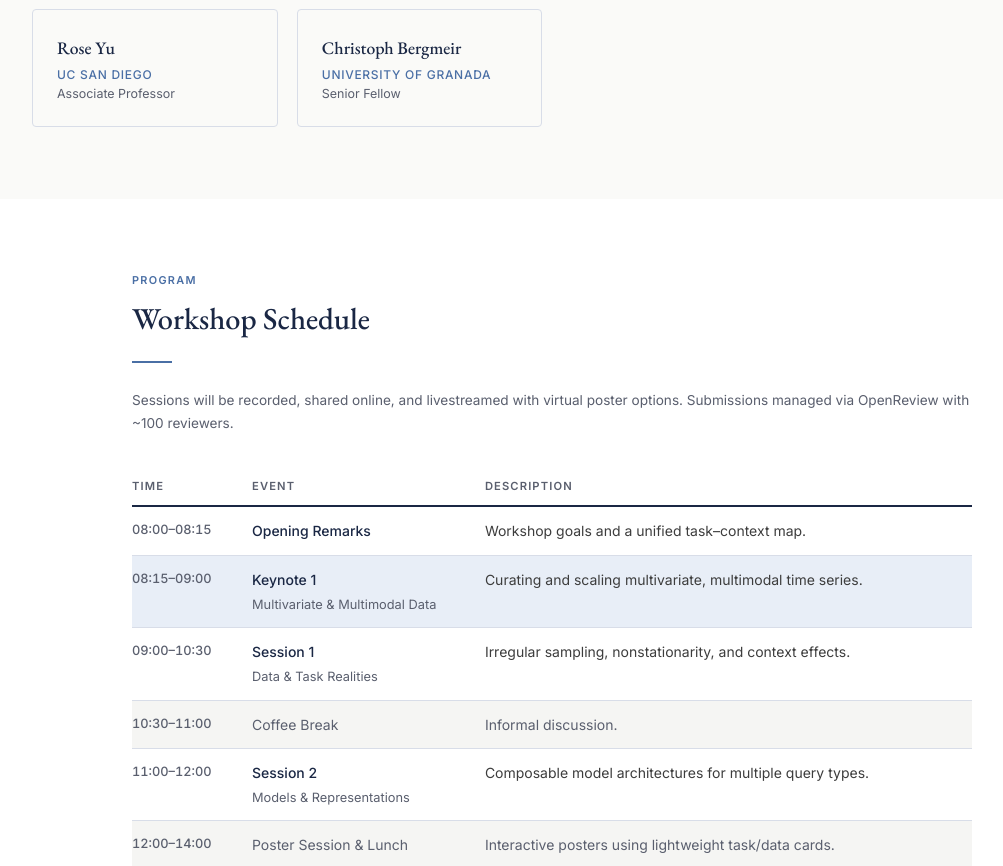
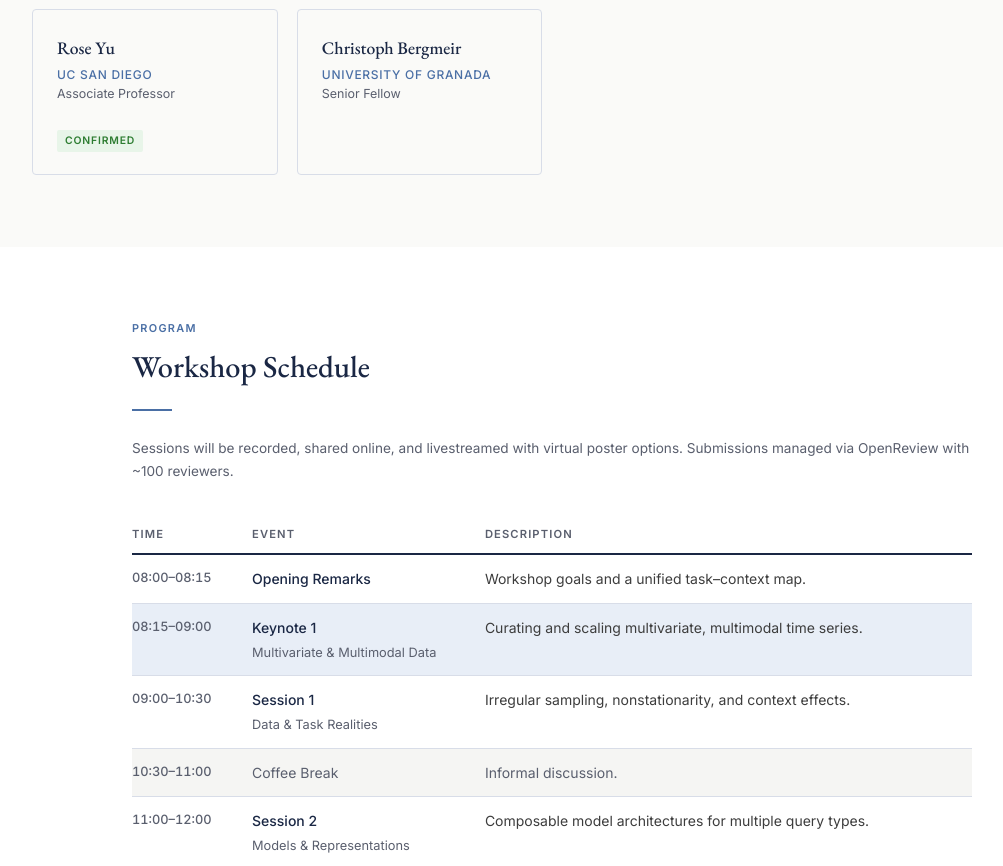
Before and after one commit to tsfmworkshop2026/TemporalAgentsWorkshop2026, a plain HTML site: page index.html in a window 1280 px wide. Shown: the part 2840-3706 px from the top of the page, without its empty margins (88-1091 px from the left). Drawn offline with nearby package versions, Linux system fonts and the light colour scheme.

Commit message:
Update index.html

```diff
--- a/index.html
+++ b/index.html
@@ -497,6 +497,7 @@
           <strong>UC San Diego</strong>
           Associate Professor
         </p>
+        <span class="confirmed-badge">Confirmed</span>
       </div>
 
       <div class="speaker-card">
```
